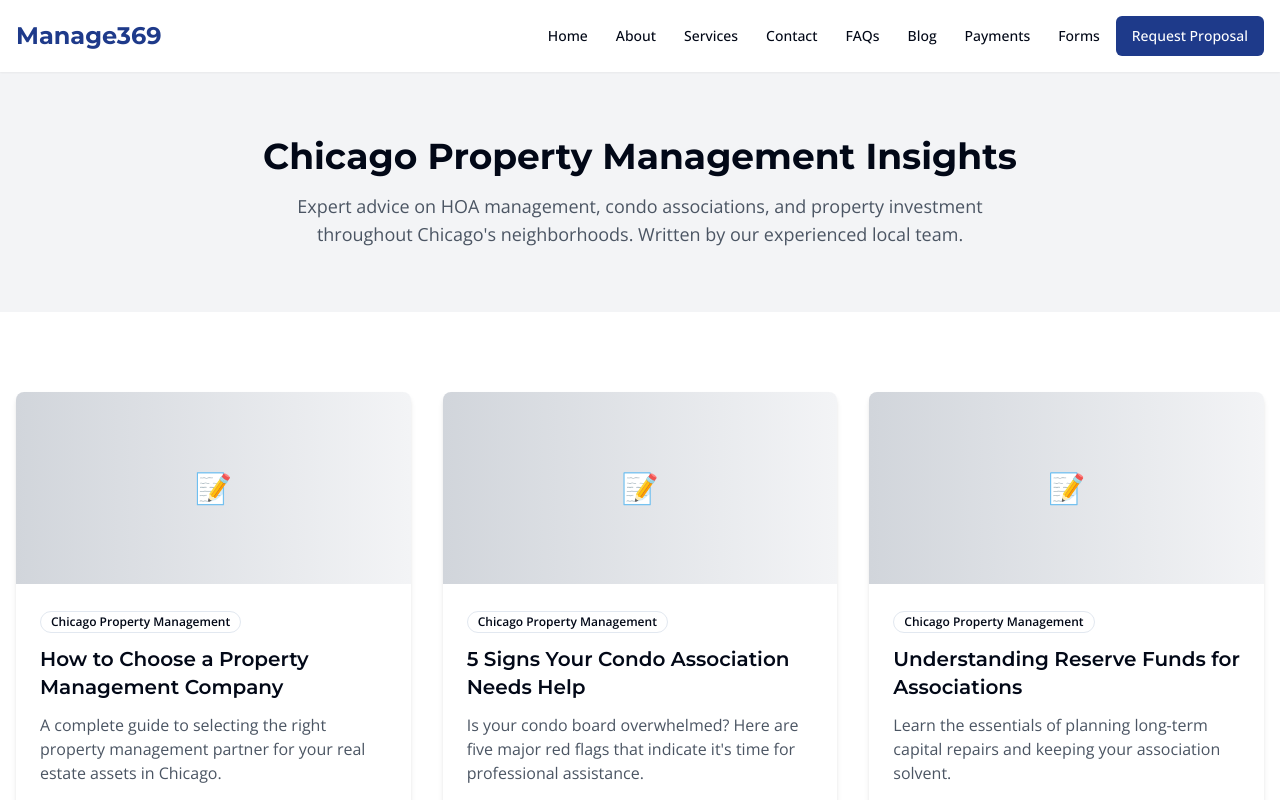
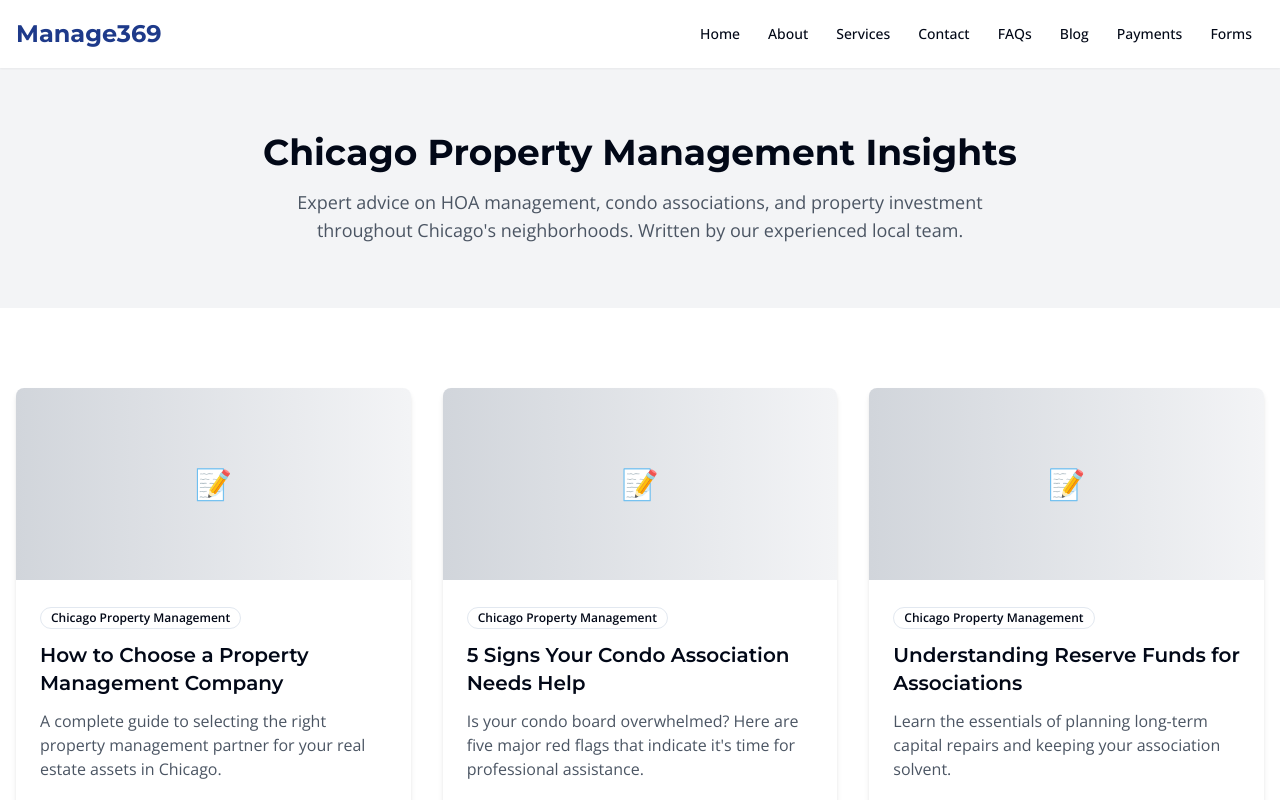
Before and after one commit to Mirsadc1971/stellar-property, a React (Vite) app: page /blog in a window 1280 px wide. Shown: the top 800 px of the page. Built offline with nearby package versions, Linux system fonts and the light colour scheme.

Commit message:
Remove request proposal link from header
Removed the request proposal link from the main header navigation.

```diff
--- a/src/components/layout/Header.tsx
+++ b/src/components/layout/Header.tsx
@@ -80,13 +80,6 @@ export default function Header() {
             e.preventDefault();
             handleNavigation('/forms');
           }} className="px-3 py-2 text-sm font-medium hover:text-darkBlue">Forms</a>
-
-          <Button variant="default" className="ml-2 bg-darkBlue hover:bg-blue-800" onClick={(e) => {
-            e.preventDefault();
-            handleNavigation('/request-proposal');
-          }}>
-            <span className="text-white">Request Proposal</span>
-          </Button>
         </nav>
 
         {/* Mobile menu button */}
@@ -140,11 +133,6 @@ export default function Header() {
               e.preventDefault();
               handleNavigation('/forms');
             }} className="px-3 py-2 text-sm font-medium hover:text-darkBlue">Forms</a>
-
-            <a href="#" onClick={(e) => {
-              e.preventDefault();
-              handleNavigation('/request-proposal');
-            }} className="px-3 py-2 bg-darkBlue hover:bg-blue-800 text-white rounded text-center">Request Proposal</a>
           </div>
         </div>
       )}
```
